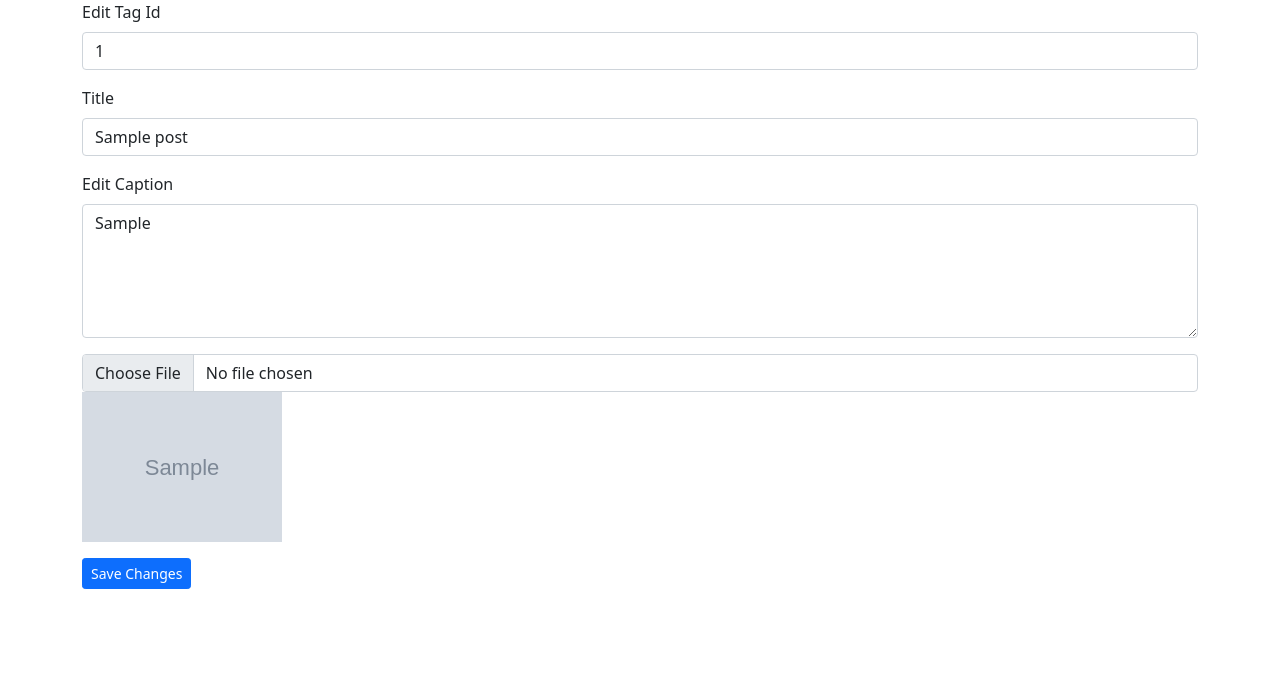
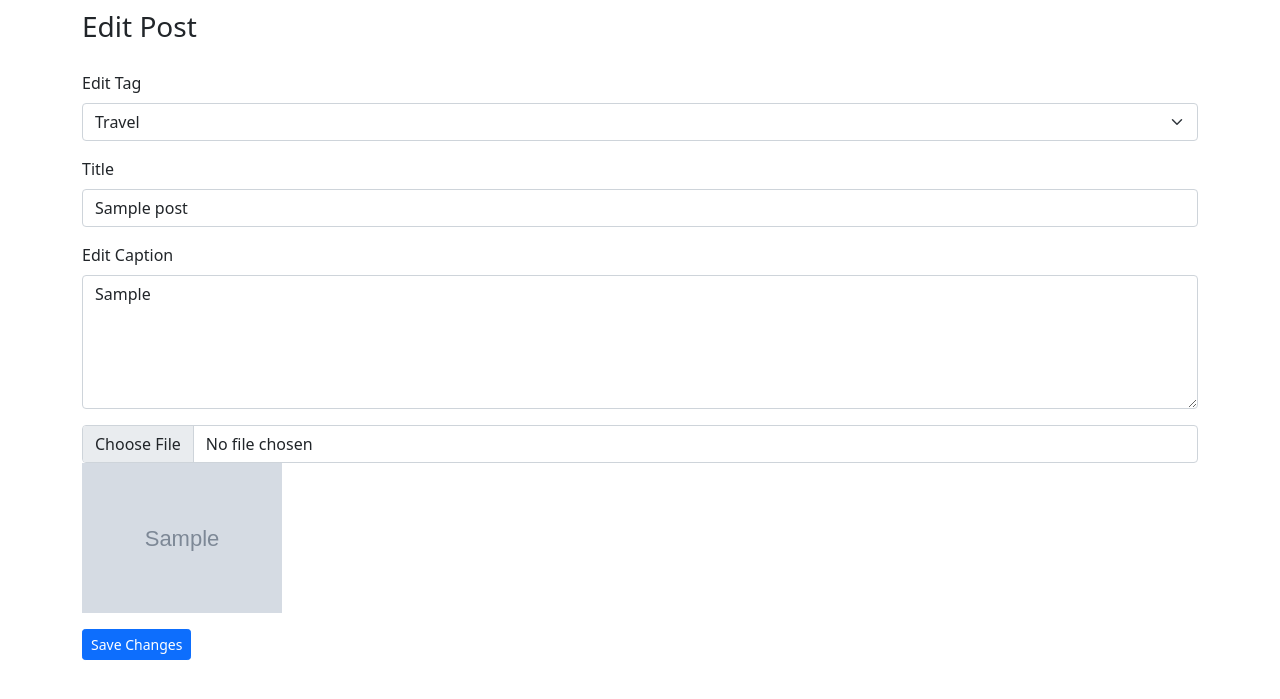
Before and after one commit to npulkis/CrudProject, a PHP site: page /edit_post_form.php?id=1 in a window 1280 px wide. Shown: the part 58-757 px from the top of the page. Run offline with PHP 8.4, Linux system fonts and the light colour scheme; data comes from the database, SQL or seed files in the repository; tables that the repository leaves empty hold one stand-in row (values such as "Sample post"); grey boxes marked "Sample" are stand-in pictures; style sheets or scripts are compiled from the project's sources.

Commit message:
Added some basic styling

```diff
--- a/add_post.php
+++ b/add_post.php
@@ -26,7 +26,7 @@ $likes = filter_input(INPUT_POST, 'likes', FILTER_VALIDATE_INT);
     $imgSize = $_FILES['image']['size'];
 
     if (empty($imgFile)) {
-        $image = "";
+        $image = "placeholder.jpg";
     } else {
         $upload_dir = 'image_uploads/'; // upload directory
 
--- a/edit_post_form.php
+++ b/edit_post_form.php
@@ -10,6 +10,13 @@ $statement->execute();
 $posts = $statement->fetch(PDO::FETCH_ASSOC);
 $statement->closeCursor();
 
+
+$query2 = 'SELECT * FROM tags ORDER BY tagID';
+$statement2 = $db->prepare($query2);
+$statement2->execute();
+$tags = $statement2->fetchAll();
+$statement2->closeCursor();
+
 ?>
     <!-- the head section -->
 
@@ -18,6 +25,9 @@ include('includes/header.php');
 ?>
 <div class="container">
 
+    <h3>Edit Post</h3>
+
+    <div class="form">
     <form action="edit_post.php" method="post" enctype="multipart/form-data"
     id="edit_record_form">
         <input type="hidden" name="original_image" value="<?php echo $posts['image']; ?>" />
@@ -29,17 +39,24 @@ include('includes/header.php');
 
 
         <div class="mb-3">
-            <label for="exampleFormControlInput1" class="form-label">Edit Tag Id</label>
-            <input type="text" class="form-control" id="tagID" name="tag_id" placeholder="Enter Tag ID" value="<?php echo $posts['tagID'];?>">
+            <label for="tag_id" class="form-label">Edit Tag</label>
+            <select name="tag_id" class="form-select" aria-label="Select Tag" required>
+                <?php foreach ($tags as $tag) : ?>
+                    <option value="<?php echo $tag['tagID']; ?>">
+                        <?php echo $tag['tagName']; ?>
+                    </option>
+                <?php endforeach; ?>
+            </select>
         </div>
+
         <div class="mb-3">
             <label for="title" class="form-label">Title</label>
-            <input type="text" name="title" class="form-control" id="title" placeholder="Edit Title"value="<?php echo $posts['title'];?>">
+            <input type="text" name="title" class="form-control" id="title" placeholder="Edit Title"value="<?php echo $posts['title'];?>" required>
         </div>
 
         <div class="mb-3">
             <label for="exampleFormControlTextarea1" class="form-label">Edit Caption</label>
-            <textarea class="form-control" id="caption" name="caption" rows="5" ><?php echo $posts['caption'];?></textarea>
+            <textarea class="form-control" id="caption" name="caption" rows="5" required><?php echo $posts['caption'];?></textarea>
         </div>
 
         <div class="mb-3">
@@ -51,5 +68,7 @@ include('includes/header.php');
         <button type="submit" class="btn btn-sm btn-primary" role="button">Save Changes</button>
     </form>
 
+    </div>
+
 
 </div>
--- a/includes/header.php
+++ b/includes/header.php
@@ -6,10 +6,17 @@
     <meta name="viewport" content="width=device-width, initial-scale=1">
 
     <!-- Bootstrap CSS -->
+
     <link href="https://cdn.jsdelivr.net/npm/bootstrap@5.1.3/dist/css/bootstrap.min.css" rel="stylesheet" integrity="sha384-1BmE4kWBq78iYhFldvKuhfTAU6auU8tT94WrHftjDbrCEXSU1oBoqyl2QvZ6jIW3" crossorigin="anonymous">
+    <link rel="stylesheet" href="./styles/form.css"/>
+    <link rel="stylesheet" type="text/css" href="./styles/postInfo.css"/>
     <title>Social Media App</title>
 </head>
 <body>
+
+
+
+
 
 <nav class="navbar navbar-expand-lg navbar-dark bg-primary">
     <div class="container-fluid">
--- a/post.php
+++ b/post.php
@@ -30,7 +30,7 @@ include('./includes/header.php');
 ?>
 
 <head>
-    <link rel="stylesheet" href="post.css" type="text/css"/>
+    <link rel="stylesheet" href="styles/post.css" type="text/css"/>
 </head>
 
 
--- /dev/null
+++ b/styles/form.scss
@@ -0,0 +1,8 @@
+.container{
+  padding-top: 10px;
+}
+
+.form{
+  padding-top: 20px;
+  background-color: #ffffff;
+}
--- /dev/null
+++ b/styles/postInfo.scss
@@ -0,0 +1,11 @@
+.postInfo{
+  display:flex;
+}
+
+.likes{
+padding-right: 10px;
+}
+
+.date{
+ text-align: end;
+}
```
Also changed, not shown: add_post_form.php (+10 -9 lines), add_tag_form.php (+4 -3 lines), posts.php (+11 -6 lines), tag_list.php (+6 -1 lines), styles/post.scss (renamed from post.scss).
